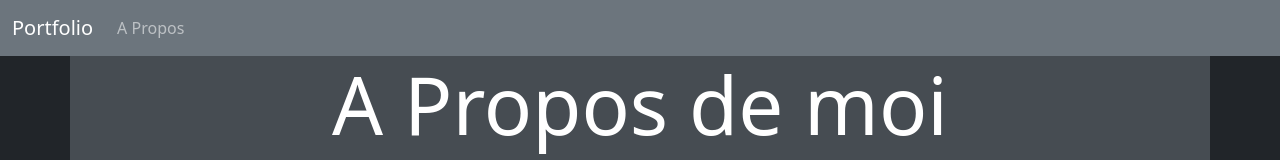
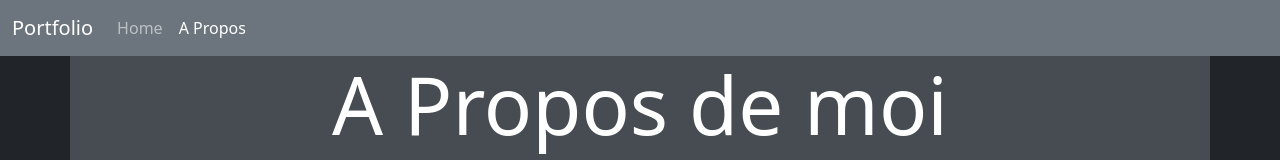
Before and after one commit to Babachanteur/Babachanteur.github.io, a plain HTML site: page aboutMe.html in a window 1280 px wide. Shown: the top 160 px of the page. Drawn offline with nearby package versions, Linux system fonts and the light colour scheme.

Commit message:
Fix navbar

```diff
--- a/aboutMe.html
+++ b/aboutMe.html
@@ -15,8 +15,13 @@
         </button>
         <div class="collapse navbar-collapse" id="navbarNav">
           <ul class="navbar-nav">
+            <ul class="navbar-nav">
+              <li class="nav-item">
+                <a class="nav-link" href="index.html">Home</a>
+              </li>
+            </ul>
             <li class="nav-item">
-              <a class="nav-link" href="aboutMe.html">A Propos</a>
+              <a class="nav-link active" href="aboutMe.html">A Propos</a>
             </li>
           </ul>
         </div>
```
Also changed, not shown: index.html (+5 -0 lines).
